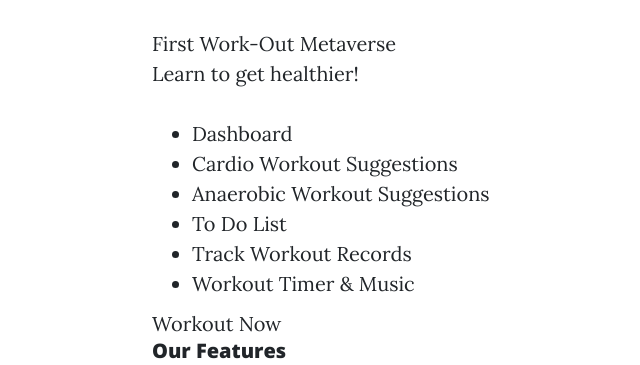
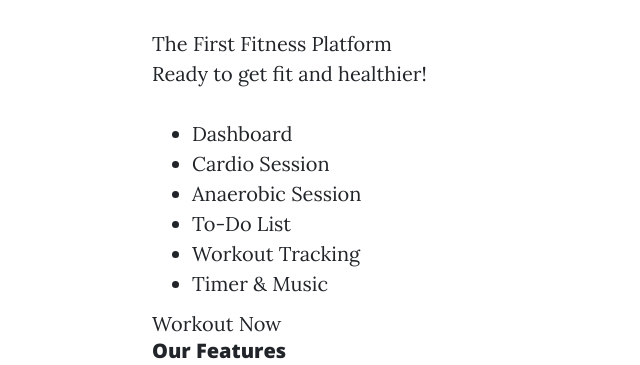
Before and after one commit to phatch9/ProFitness, a Flask app: page / in a window 1280 px wide. Shown: the part 1009-1374 px from the top of the page, without its empty margins (123-763 px from the left). Run offline with Flask 2, Linux system fonts and the light colour scheme; data that the repository does not hold is empty; some libraries are stand-ins or nearby versions.

Commit message:
fix and make new releasr

```diff
--- a/fitness/templates/contact.html
+++ b/fitness/templates/contact.html
@@ -13,7 +13,7 @@
         <div class="col-lg-8 col-md-10 mx-auto">
           <div class="page-heading">
             <h1>Contact Me</h1>
-            <span class="subheading">Have questions? I have answers.</span>
+            <span class="subheading">Have questions? Contact Us</span>
           </div>
         </div>
       </div>
--- a/fitness/templates/equipment.html
+++ b/fitness/templates/equipment.html
@@ -15,7 +15,6 @@
                                 </div>
                                 <!-- Card Body -->
                                 <div class="card-body">
-
                                 </div>
                             </div>
                         </div>
--- a/fitness/templates/index.html
+++ b/fitness/templates/index.html
@@ -10,33 +10,35 @@
 {% if not current_user.is_authenticated %}
 <div class="home__unauthenticated">
   <div class="home__intro">
-    <img src="../static/img/fitpal" alt="ProFitness logo" class="home__img" />
+    <img src="{{ url_for('static', filename='img/fitpal') }}" alt="ProFitness logo" class="home__img" />
     <div class="home__text">
       <h1 class="home__brand">ProFitness</h1>
-        <p class="home__tagline">First Work-Out Metaverse<br>Learn to get healthier!</p>
+      <p class="home__tagline">The First Fitness Platform<br>Ready to get fit and healthier!</p>
+
       <ul class="home__feature-list">
         <li class="home__list">Dashboard</li>
-        <li class="home__list">Cardio Workout Suggestions</li>
-        <li class="home__list">Anaerobic Workout Suggestions</li>
-        <li class="home__list">To Do List</li>
-        <li class="home__list">Track Workout Records</li>
-        <li class="home__list">Workout Timer & Music</li>
+        <li class="home__list">Cardio Session</li>
+        <li class="home__list">Anaerobic Session</li>
+        <li class="home__list">To-Do List</li>
+        <li class="home__list">Workout Tracking</li>
+        <li class="home__list">Timer & Music</li>
       </ul>
+
       <div class="home__buttons">
-        <a href="/signup" class="button">Workout Now</a>
+        <a href="{{ url_for('signup') }}" class="button">Workout Now</a>
       </div>
     </div>
   </div>
 
   <h2 class="home__features-heading">Our Features</h2>
   <div class="home__features-gallery">
-    <img src="../static/img/home_flashc.jfif" alt="Flashcard" class="home__imgz" />
-    <img src="../static/img/Shareflashcard.jfif" alt="Share Flashcard" class="home__imgz" />
-    <img src="../static/img/UploadNotes.jfif" alt="Upload Notes" class="home__imgz" />
-    <img src="../static/img/ShareNote.jfif" alt="Share Note" class="home__imgz" />
-    <img src="../static/img/TodoList.jfif" alt="To-Do List" class="home__imgz" />
-    <img src="../static/img/PomodoroTimer.jfif" alt="Pomodoro Timer" class="home__imgz" />
-    <img src="../static/img/TrackHour.jfif" alt="Track Hours" class="home__imgz" />
+    <img src="{{ url_for('static', filename='img/home_flashc.jfif') }}" alt="Flashcard Study Tool" class="home__imgz" />
+    <img src="{{ url_for('static', filename='img/Shareflashcard.jfif') }}" alt="Share Flashcards Feature" class="home__imgz" />
+    <img src="{{ url_for('static', filename='img/UploadNotes.jfif') }}" alt="Upload Notes Interface" class="home__imgz" />
+    <img src="{{ url_for('static', filename='img/ShareNote.jfif') }}" alt="Note Sharing Feature" class="home__imgz" />
+    <img src="{{ url_for('static', filename='img/TodoList.jfif') }}" alt="To-Do List Interface" class="home__imgz" />
+    <img src="{{ url_for('static', filename='img/PomodoroTimer.jfif') }}" alt="Pomodoro Timer View" class="home__imgz" />
+    <img src="{{ url_for('static', filename='img/TrackHour.jfif') }}" alt="Workout Hours Tracking" class="home__imgz" />
   </div>
 
 {% else %}
@@ -44,14 +46,17 @@
   <div class="home__data_container">
     <h1 class="home__title">ProFitness</h1>
     <p class="home__subtitle">Welcome Back</p>
+
+    <nav aria-label="User Navigation">
       <ul class="home__list_container">
-        <li class="home__list"><a class="home__link" href="/user">Dashboard</a></li>
-        <li class="home__list"><a class="home__link" href="/cardio">Cardio Workout Suggestions</a></li>
-        <li class="home__list"><a class="home__link" href="/strength">Anaerobic Workout Suggestions</a></li>
-        <li class="home__list"><a class="home__link" href="/todolist">To Do List</a></li>
-        <li class="home__list"><a class="home__link" href="/admin">Workout Records</a></li>
-        <li class="home__list"><a class="home__link" href="/pomodoroTimer">Timer & Music</a></li>
+        <li class="home__list"><a class="home__link" href="{{ url_for('dashboard') }}">Dashboard</a></li>
+        <li class="home__list"><a class="home__link" href="{{ url_for('cardio') }}">Cardio Session</a></li>
+        <li class="home__list"><a class="home__link" href="{{ url_for('strength') }}">Anaerobic Session</a></li>
+        <li class="home__list"><a class="home__link" href="{{ url_for('todolist') }}">To-Do List</a></li>
+        <li class="home__list"><a class="home__link" href="{{ url_for('admin') }}">Workout Tracking</a></li>
+        <li class="home__list"><a class="home__link" href="{{ url_for('pomodoroTimer') }}">Timer & Music</a></li>
       </ul>
+    </nav>
   </div>
 </div>
 {% endif %}
--- a/fitness/templates/strength.html
+++ b/fitness/templates/strength.html
@@ -17,7 +17,7 @@
                                 <!-- Card Body -->
                                 <div class="card-body">
                                     <iframe width="400" height="355" src="https://www.youtube.com/embed/N4HbeyDChFw">
-                                     </iframe>
+                                    </iframe>
                                 </div>
                             </div>
                         </div>
--- a/fitness/templates/supplement.html
+++ b/fitness/templates/supplement.html
@@ -1,6 +1,6 @@
 {%extends "user_dashboard_template.html"%}
 {%block title%}
-  <title>Supplement</title>
+<title>Supplement</title>
 {%endblock%}
 <body>
     {%block content%}
@@ -15,7 +15,6 @@
                                 </div>
                                 <!-- Card Body -->
                                 <div class="card-body">
-
                                 </div>
                             </div>
                         </div>
@@ -29,7 +28,6 @@
                                 </div>
                                 <!-- Card Body -->
                                 <div class="card-body">
-
                                 </div>
                             </div>
                         </div>
@@ -43,7 +41,6 @@
                                 </div>
                                 <!-- Card Body -->
                                 <div class="card-body">
-
                                 </div>
                             </div>
                         </div>
--- a/fitness/templates/user_dashboard_template.html
+++ b/fitness/templates/user_dashboard_template.html
@@ -418,7 +418,7 @@
         <footer class="sticky-footer bg-white">
           <div class="container my-auto">
             <div class="copyright text-center my-auto">
-              <span>Copyright &copy; FitPal 2022</span>
+              <span>Copyright &copy; ProFitness 2023</span>
             </div>
           </div>
         </footer>
```
Also changed, not shown: fitness/routes.py (+6 -7 lines), myapp/templates/base.html (+4 -3 lines), fitness/database.py (line endings or trailing spaces), fitness/site.db, myapp/templates/user_dashboard.html (indentation only). Lines whose indentation alone changed are shown as unchanged.
